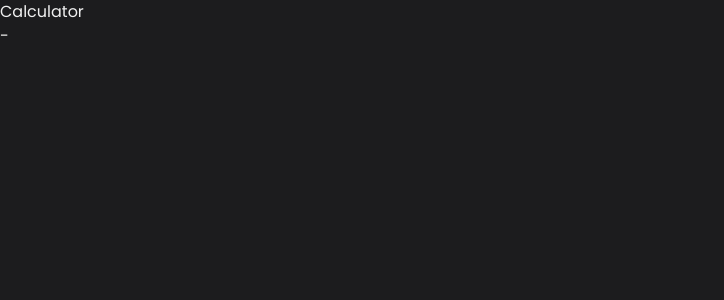
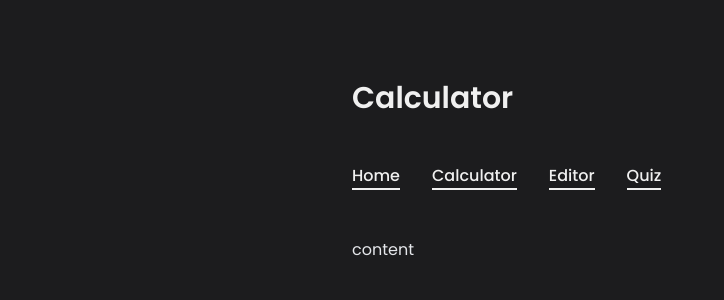
Before and after one commit to KaritaLaine/Fundamentals-of-Next.js, a Next.js app in the folder 8-project-work/: page /calculator in a window 1280 px wide. Shown: the top 300 px of the page, without its empty margins (0-724 px from the left). Built offline with nearby package versions, Linux system fonts and the light colour scheme.

Commit message:
feat: use nav component on every page

```diff
--- a/8-project-work/app/calculator/page.tsx
+++ b/8-project-work/app/calculator/page.tsx
@@ -1,8 +1,15 @@
+import Navlinks from "../components/navlinks/navlinks";
+
 const Calculator = () => {
 	return (
-		<div>
-			<h1> Calculator </h1>
-			<p> - </p>
+		<div className="flex flex-col gap-[3rem] py-[5rem] w-xl m-auto">
+			<h1 className="text-3xl font-semibold">Calculator</h1>
+
+			<Navlinks />
+
+			<div className="flex flex-col gap-[1rem]">
+				<p className="text-gray-200">content</p>
+			</div>
 		</div>
 	);
 };
--- a/8-project-work/app/editor/page.tsx
+++ b/8-project-work/app/editor/page.tsx
@@ -1,8 +1,15 @@
+import Navlinks from "../components/navlinks/navlinks";
+
 const Editor = () => {
 	return (
-		<div>
-			<h1> Editor </h1>
-			<p> - </p>
+		<div className="flex flex-col gap-[3rem] py-[5rem] w-xl m-auto">
+			<h1 className="text-3xl font-semibold">Editor</h1>
+
+			<Navlinks />
+
+			<div className="flex flex-col gap-[1rem]">
+				<p className="text-gray-200">content</p>
+			</div>
 		</div>
 	);
 };
--- a/8-project-work/app/quiz/page.tsx
+++ b/8-project-work/app/quiz/page.tsx
@@ -1,8 +1,15 @@
+import Navlinks from "../components/navlinks/navlinks";
+
 const Quiz = () => {
 	return (
-		<div>
-			<h1> Quiz </h1>
-			<p> - </p>
+		<div className="flex flex-col gap-[3rem] py-[5rem] w-xl m-auto">
+			<h1 className="text-3xl font-semibold">Quiz</h1>
+
+			<Navlinks />
+
+			<div className="flex flex-col gap-[1rem]">
+				<p className="text-gray-200">content</p>
+			</div>
 		</div>
 	);
 };
```
